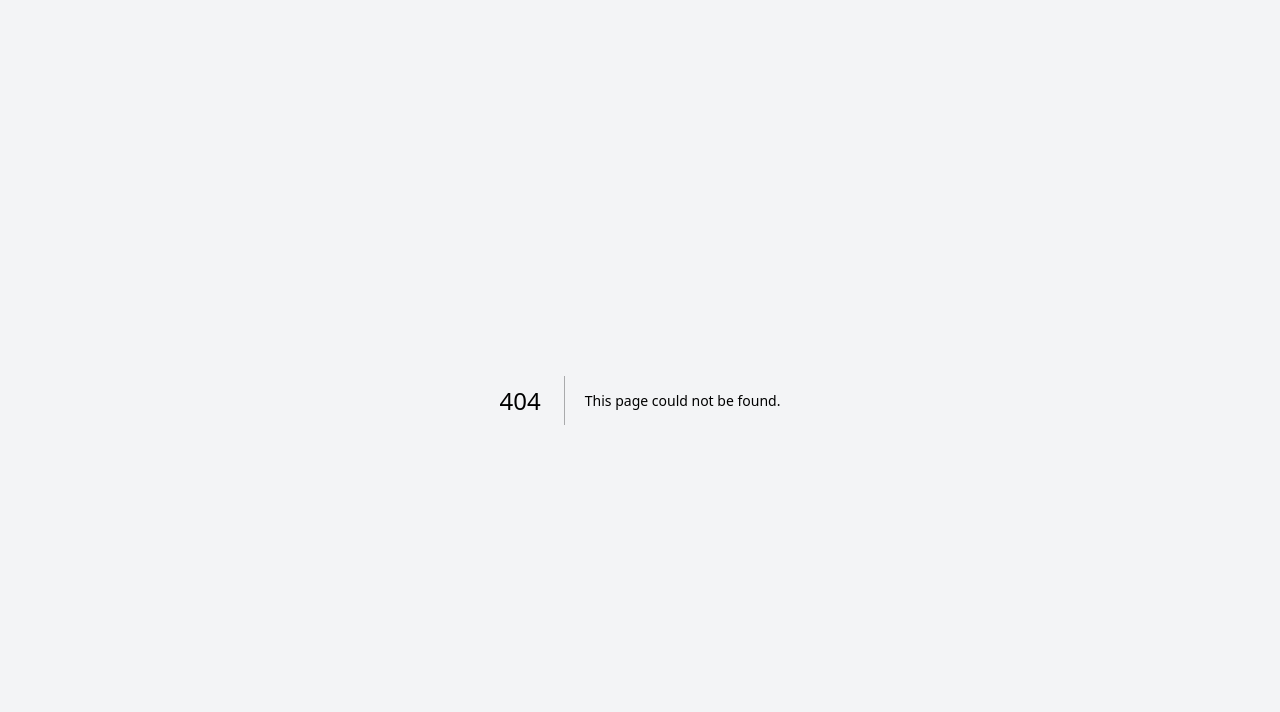
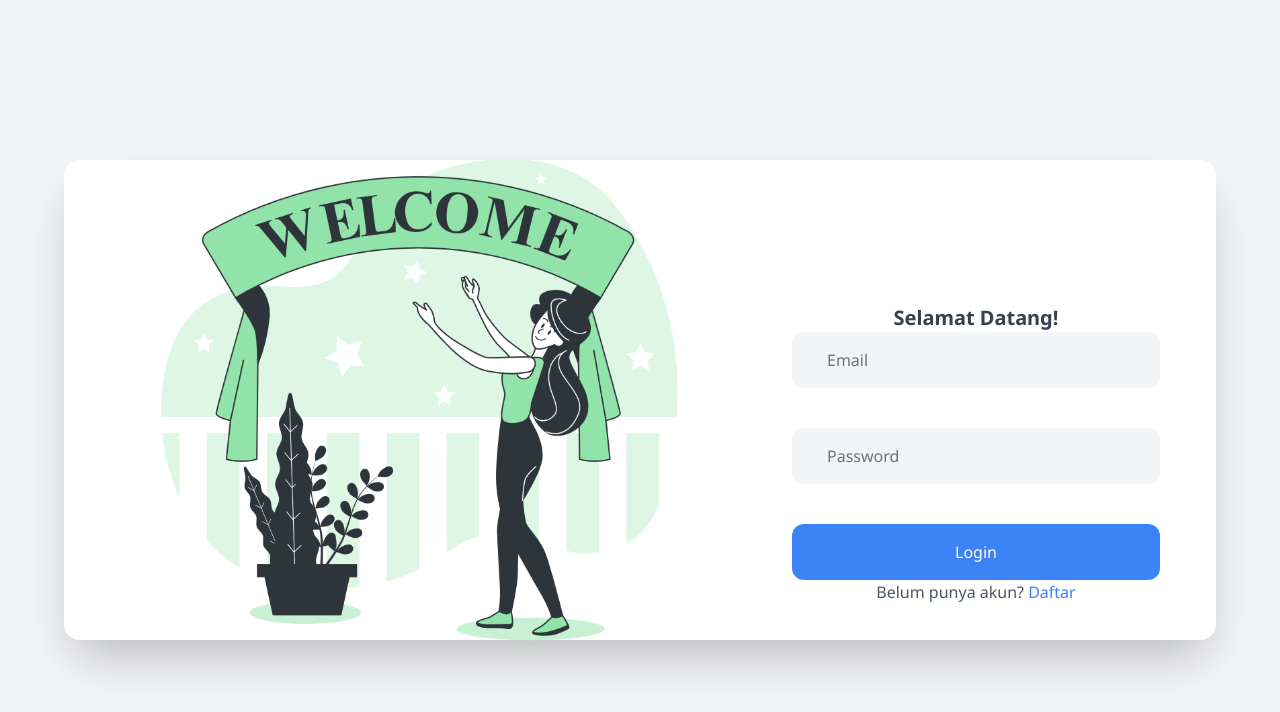
Before and after one commit to aacmal/finaki, a Next.js app: page /auth/login in a window 1280 px wide. Before the commit this address had no page. Shown: the top 712 px of the page. Built offline with nearby package versions, Linux system fonts and the light colour scheme.

Commit message:
added login page

```diff
--- /dev/null
+++ b/app/auth/layout.tsx
@@ -0,0 +1,17 @@
+import React from "react";
+
+type Props = {
+  children: React.ReactNode;
+};
+
+const AuthLayout = ({ children }: Props) => {
+  return (
+    <div className="grid place-items-center w-screen h-screen">
+      <div className="max-w-6xl w-[90%] lg:h-[60%] h-fit p-4 bg-white rounded-2xl shadow-2xl">
+        {children}
+      </div>
+    </div>
+  );
+};
+
+export default AuthLayout;
--- /dev/null
+++ b/app/auth/login/page.tsx
@@ -0,0 +1,50 @@
+import InputWithLabel from "@/dls/Form/InputWithLabel";
+import Heading from "@/dls/Heading";
+import Image from "@/dls/Image";
+import React from "react";
+
+type Props = {};
+
+// TODO: Refactor this component
+
+const LoginPage = (props: Props) => {
+  return (
+    <div className="flex flex-col lg:flex-row items-center h-full">
+      <Image
+        src="/images/register_illustration.png"
+        alt="Register Illustration"
+        className="w-[40%] lg:w-[60%] aspect-square"
+      />
+      <div className="flex flex-col justify-evenly pb-10 lg:pt-16 px-6 md:px-10 w-full lg:gap-0 gap-9 lg:w-[40%] h-fit lg:h-full">
+        <Heading className="text-center mt-2 lg:mt-16">Selamat Datang!</Heading>
+        <form action="">
+          <div className=" space-y-10">
+            <InputWithLabel
+              label="Email"
+              id="email"
+              type="email"
+              placeholder="contoh@mail.com"
+            />
+            <InputWithLabel
+              label="Password"
+              id="password"
+              type="password"
+              placeholder="masukan password anda"
+            />
+            <button
+              className="px-4 py-4 w-full bg-blue-500 rounded-xl text-white transition-all hover:shadow-2xl hover:shadow-blue-200"
+              type="submit"
+            >
+              Login
+            </button>
+          </div>
+        </form>
+        <span className="text-center justify-self-end text-gray-600">
+          Belum punya akun? <span className="text-blue-500">Daftar</span>
+        </span>
+      </div>
+    </div>
+  );
+};
+
+export default LoginPage;
--- /dev/null
+++ b/components/dls/Form/InputWithLabel.module.scss
@@ -0,0 +1,47 @@
+.inputWrapper{
+  position: relative;
+
+  label {
+    @apply text-gray-500;
+    position: absolute;
+    left: 30px;
+    top: 50%;
+    transform: translateY(-50%);
+    padding: 0 5px;
+    transition: all 0.2s ease-in-out;
+  }
+
+  input{
+    @apply bg-gray-100;
+    transition: all 0.2s ease-in-out;
+    &:focus + label {
+      top: 0 !important;
+      left: 20px;
+      background-color: white;
+    }
+
+    &:not(:placeholder-shown) + label {
+      top: 0 !important;
+      left: 20px;
+      background-color: white;
+    }
+
+    &::placeholder {
+      color: transparent;
+    }
+
+    &:focus::placeholder {
+      @apply text-gray-400;
+      transition-delay: 100ms;
+    }
+
+    &:not(:placeholder-shown){
+      @apply ring-1 ring-gray-300;
+      background-color: white;
+    }
+
+    &:focus{
+      @apply ring-2 ring-blue-400 bg-white ;
+    }
+  }
+}
--- /dev/null
+++ b/components/dls/Form/InputWithLabel.tsx
@@ -0,0 +1,45 @@
+import classNames from "classnames";
+
+import styles from "./InputWithLabel.module.scss";
+
+type Props = {
+  type: "text" | "number" | "password" | "email";
+  placeholder: string;
+  value?: string | number;
+  ref?: React.RefObject<HTMLInputElement>;
+  label: string;
+  id: string;
+  defaultValue?: string;
+  className?: string;
+};
+
+const InputWithLabel = ({
+  id,
+  type,
+  placeholder,
+  value,
+  ref,
+  label,
+  className,
+  defaultValue,
+}: Props) => {
+  return (
+    <div
+      className={classNames("flex flex-col", styles.inputWrapper, className)}
+    >
+      <input
+        className={classNames("w-full px-4 py-4 rounded-xl")}
+        type={type}
+        name={id}
+        id={id}
+        placeholder={placeholder}
+        ref={ref}
+        value={value}
+        defaultValue={defaultValue}
+      />
+      <label htmlFor={id}>{label}</label>
+    </div>
+  );
+};
+
+export default InputWithLabel;
--- a/next.config.js
+++ b/next.config.js
@@ -5,6 +5,11 @@ const nextConfig = {
       {
         source: '/app',
         destination: '/app/dashboard',
+        permanent: true,
+      },
+      {
+        source: '/auth',
+        destination: '/auth/login',
         permanent: true,
       },
     ]
```
Also changed, not shown: public/images/login_illustration.png (added), public/images/register_illustration.png (added).
